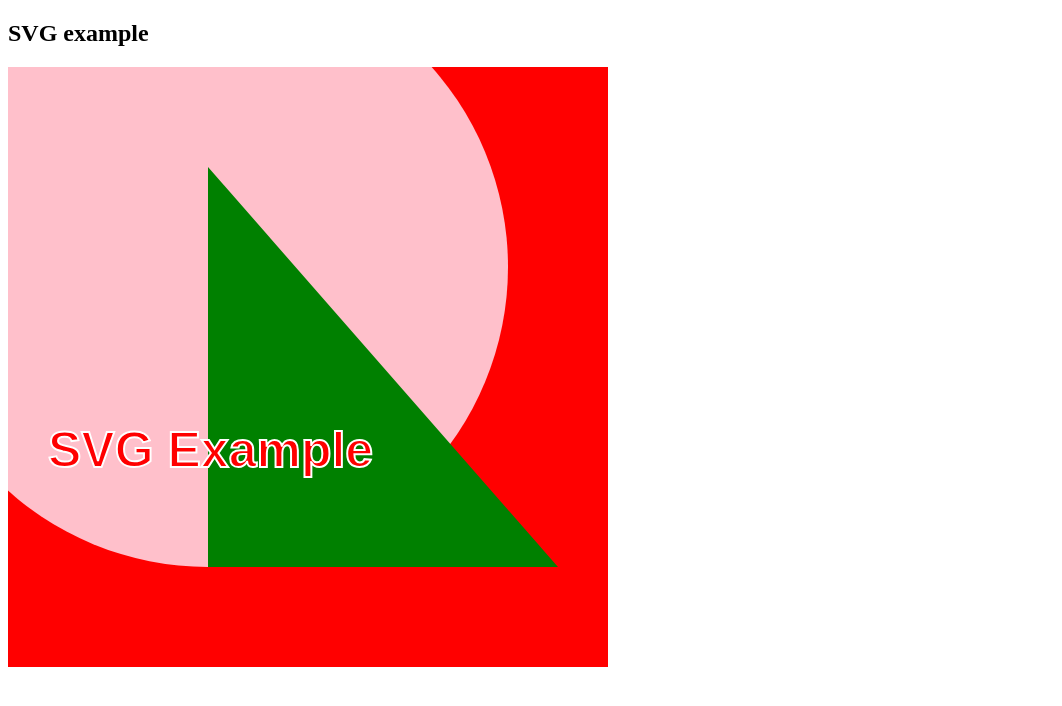
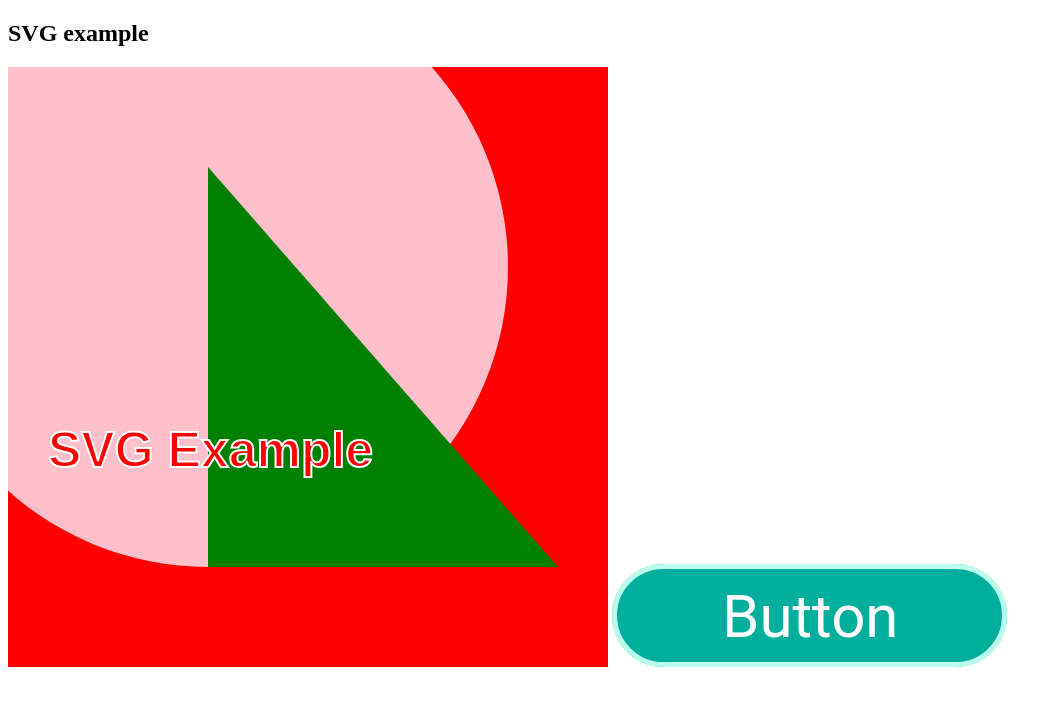
Before and after one commit to robert-laws/2021-learning-path, a plain HTML site: page complete-intro-to-web-development-v2/examples/svg.html in a window 1280 px wide. Shown: the whole page, without its empty margins (0-1062 px from the left). Drawn offline with Linux system fonts and the light colour scheme.

Commit message:
add svg copied from adobe xd

```diff
--- a/complete-intro-to-web-development-v2/examples/svg.html
+++ b/complete-intro-to-web-development-v2/examples/svg.html
@@ -31,5 +31,34 @@
         SVG Example
       </text>
     </svg>
+
+    <svg
+      id="button"
+      xmlns="http://www.w3.org/2000/svg"
+      width="395"
+      height="103"
+      viewBox="0 0 395 103"
+    >
+      <g
+        id="Rectangle_1"
+        data-name="Rectangle 1"
+        fill="#00ae9c"
+        stroke="#baffee"
+        stroke-width="5"
+      >
+        <rect width="395" height="103" rx="51.5" stroke="none" />
+        <rect x="2.5" y="2.5" width="390" height="98" rx="49" fill="none" />
+      </g>
+      <text
+        id="Button-2"
+        data-name="Button"
+        transform="translate(110 73)"
+        fill="#fff"
+        font-size="60"
+        font-family="Roboto-Regular, Roboto"
+      >
+        <tspan x="0" y="0">Button</tspan>
+      </text>
+    </svg>
   </body>
 </html>
```
